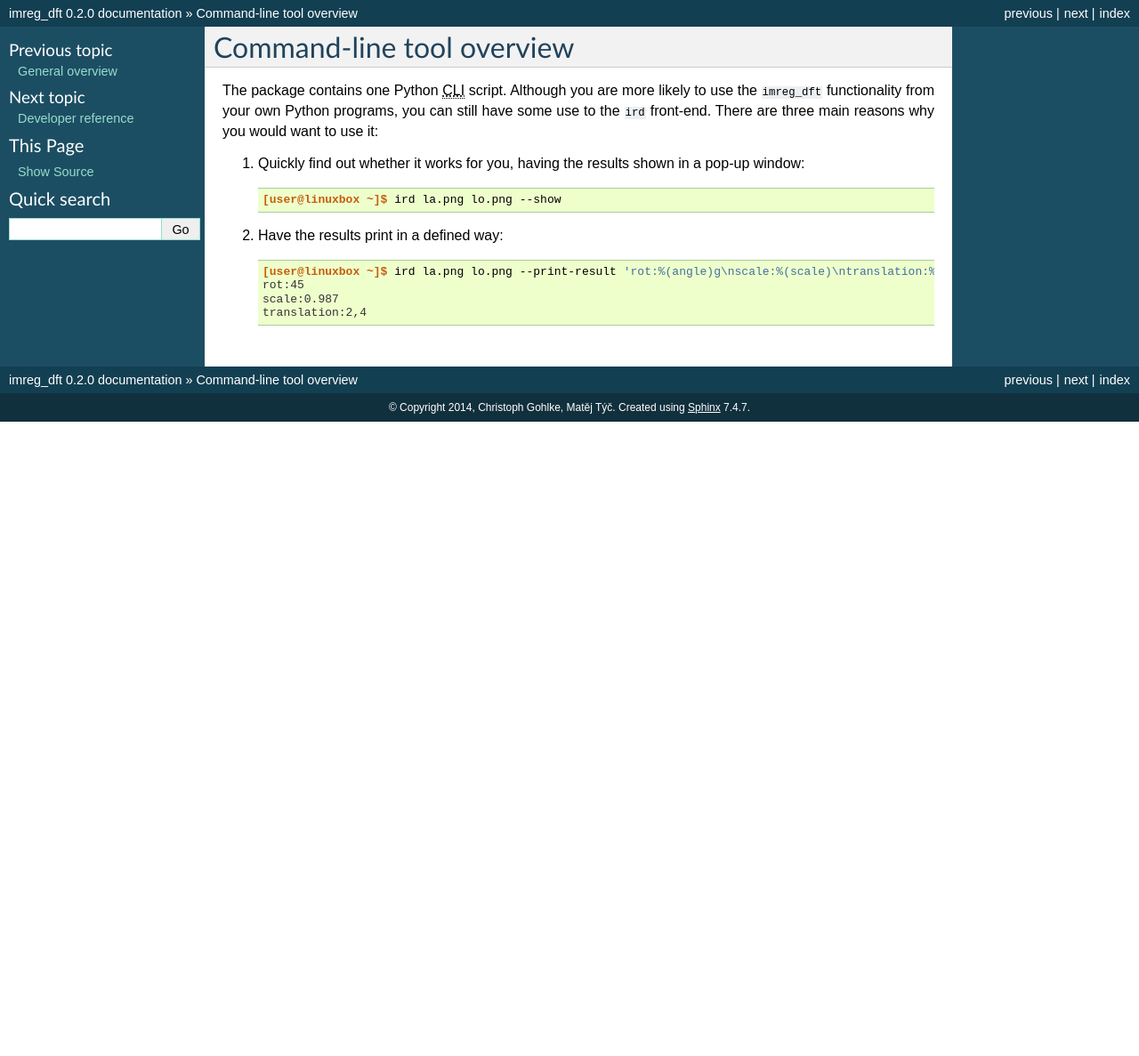
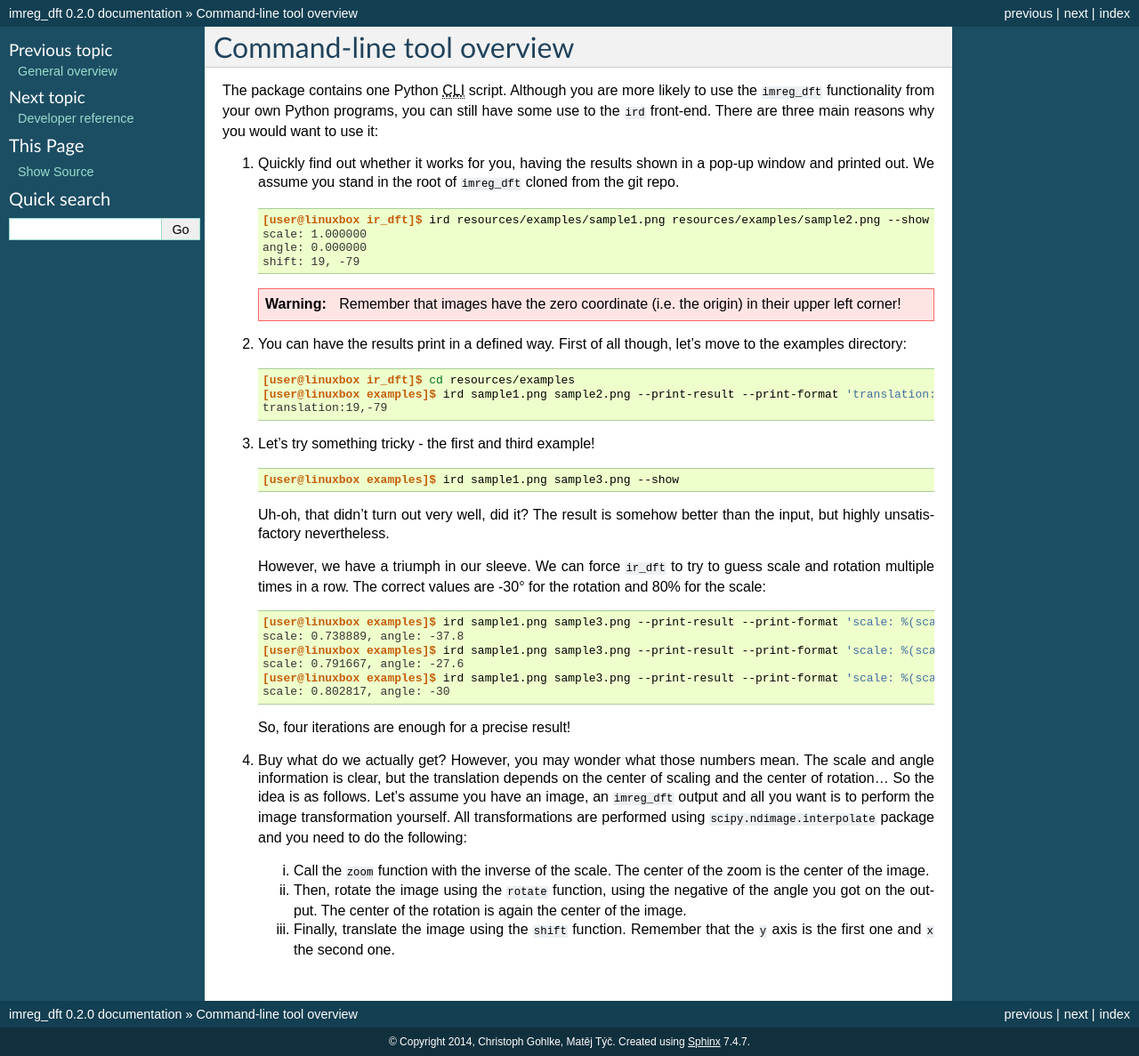
Before and after one commit to matejak/imreg_dft, a Sphinx documentation site: the page built from doc/cli.rst, in a window 1280 px wide. Shown: the whole page at 89% size. Built offline with Sphinx 7.4.7, drawn with Linux system fonts in a browser that asks for light colours; before the commit the page ends 900 px from its top, so only the background shows below that.

Commit message:
Expanded documentation. Added scale+angle iteration support. Fixes #1

```diff
--- a/doc/cli.rst
+++ b/doc/cli.rst
@@ -5,17 +5,66 @@ The package contains one Python :abbr:`CLI (command-line interface)` script.
 Although you are more likely to use the ``imreg_dft`` functionality from your own Python programs, you can still have some use to the ``ird`` front-end.
 There are three main reasons why you would want to use it:
 
-#. Quickly find out whether it works for you, having the results shown in a pop-up window:
+#. Quickly find out whether it works for you, having the results shown in a pop-up window and printed out.
+   We assume you stand in the root of ``imreg_dft`` cloned from the git repo.
 
    .. code-block:: shell-session
 
-     [user@linuxbox ~]$ ird la.png lo.png --show
+     [user@linuxbox ir_dft]$ ird resources/examples/sample1.png resources/examples/sample2.png --show --print-result
+     scale: 1.000000
+     angle: 0.000000
+     shift: 19, -79
 
-#. Have the results print in a defined way:
+   .. warning::
+
+     Remember that images have the zero coordinate (i.e. the origin) in their upper left corner!
+
+#. You can have the results print in a defined way.
+   First of all though, let's move to the examples directory:
 
    .. code-block:: shell-session
 
-     [user@linuxbox ~]$ ird la.png lo.png --print-result 'rot:%(angle)g\nscale:%(scale)\ntranslation:%(tx)d,%(ty)d\n'
-     rot:45
-     scale:0.987
-     translation:2,4
+     [user@linuxbox ir_dft]$ cd resources/examples
+     [user@linuxbox examples]$ ird sample1.png sample2.png --print-result --print-format 'translation:%(tx)d,%(ty)d\n'
+     translation:19,-79
+
+
+#. Let's try something tricky - the first and third example!
+
+   .. code-block:: shell-session
+
+     [user@linuxbox examples]$ ird sample1.png sample3.png --show
+
+   Uh-oh, that didn't turn out very well, did it?
+   The result is somehow better than the input, but highly unsatisfactory nevertheless.
+
+   However, we have a triumph in our sleeve.
+   We can force ``ir_dft`` to try to guess scale and rotation multiple times in a row.
+   The correct values are -30° for the rotation and 80% for the scale:
+
+   .. code-block:: shell-session
+
+     [user@linuxbox examples]$ ird sample1.png sample3.png --print-result --print-format 'scale: %(scale)g, angle: %(angle)g\n'
+     scale: 0.738889, angle: -37.8
+     [user@linuxbox examples]$ ird sample1.png sample3.png --print-result --print-format 'scale: %(scale)g, angle: %(angle)g\n' --iter 2
+     scale: 0.791667, angle: -27.6
+     [user@linuxbox examples]$ ird sample1.png sample3.png --print-result --print-format 'scale: %(scale)g, angle: %(angle)g\n' --iter 4 --show
+     scale: 0.802817, angle: -30
+
+   So, four iterations are enough for a precise result!
+
+#. Buy what do we actually get?
+   However, you may wonder what those numbers mean.
+   The scale and angle information is clear, but the translation depends on the center of scaling and the center of rotation...
+   So the idea is as follows.
+   Let's assume you have an image, an ``imreg_dft`` output and all you want is to perform the image transformation yourself.
+   All transformations are performed using ``scipy.ndimage.interpolate`` package and you need to do the following:
+
+   i. Call the ``zoom`` function with the inverse of the scale.
+      The center of the zoom is the center of the image.
+
+   #. Then, rotate the image using the ``rotate`` function, using the negative of the angle you got on the output.
+      The center of the rotation is again the center of the image.
+
+   #. Finally, translate the image using the ``shift`` function.
+      Remember that the ``y`` axis is the first one and ``x`` the second one.
--- a/doc/conf.py
+++ b/doc/conf.py
@@ -51,6 +51,7 @@ from imreg_dft import __version__
 extensions = [
     'sphinx.ext.autodoc',
     'sphinx.ext.mathjax',
+    'sphinxcontrib.napoleon',
 ]
 
 # Add any paths that contain templates here, relative to this directory.
```
Also changed, not shown: resources/examples/sample1.png (added), resources/examples/sample2.png (added), resources/examples/sample3.png (added), 4 other files.
